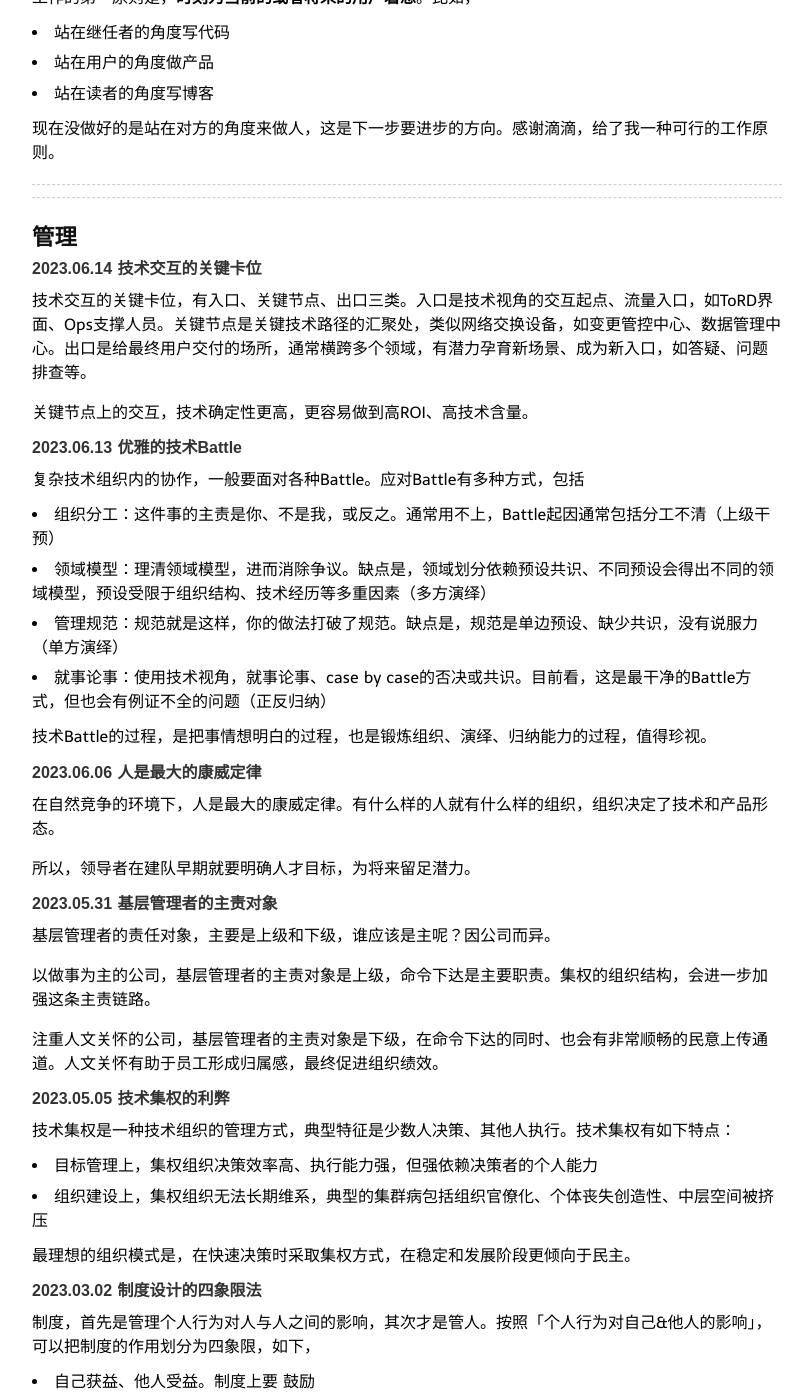
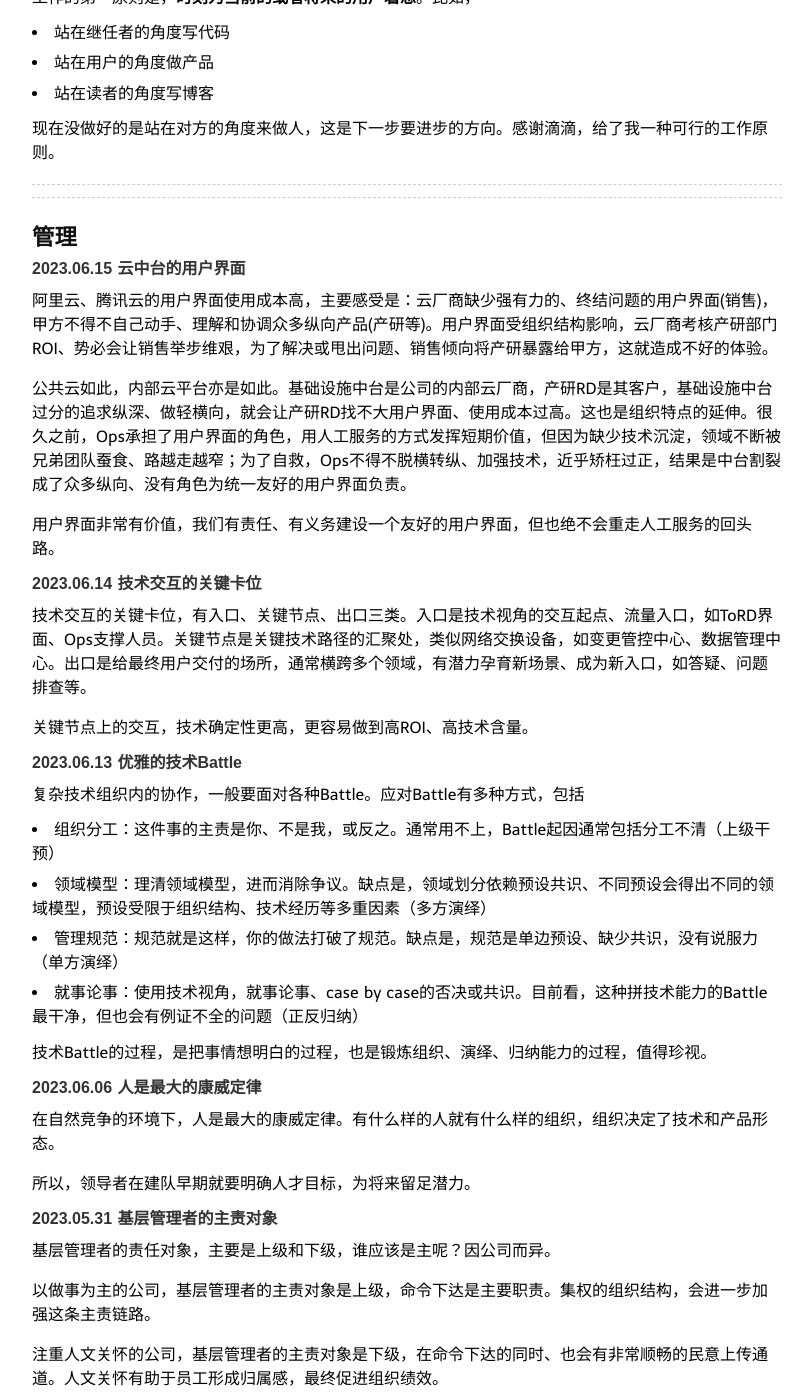
Before and after one commit to niean/niean.github.io, a Jekyll site: the page built from _posts/2020-03-15-op-tb.markdown, in a window 1280 px wide and 1400 px high, scrolled down 15393 px. Shown: the whole window, without its empty margins (233-1044 px from the left). Built offline with Jekyll 4.4.1, drawn with Linux system fonts in a browser that asks for light colours; comment, search, counter and statistics services are not loaded.

Commit message:
集中提交

```diff
--- a/_posts/2020-03-15-op-tb.markdown
+++ b/_posts/2020-03-15-op-tb.markdown
@@ -531,6 +531,14 @@ SRE个体习惯有差异，对小规范认知不一致，最后可能伤害到
 ------------------------------------------------------------------------------------------------------------
 
 ## 管理
+#### 2023.06.15 云中台的用户界面
+阿里云、腾讯云的用户界面使用成本高，主要感受是：云厂商缺少强有力的、终结问题的用户界面(销售)，甲方不得不自己动手、理解和协调众多纵向产品(产研等)。用户界面受组织结构影响，云厂商考核产研部门ROI、势必会让销售举步维艰，为了解决或甩出问题、销售倾向将产研暴露给甲方，这就造成不好的体验。
+
+公共云如此，内部云平台亦是如此。基础设施中台是公司的内部云厂商，产研RD是其客户，基础设施中台过分的追求纵深、做轻横向，就会让产研RD找不大用户界面、使用成本过高。这也是组织特点的延伸。很久之前，Ops承担了用户界面的角色，用人工服务的方式发挥短期价值，但因为缺少技术沉淀，领域不断被兄弟团队蚕食、路越走越窄；为了自救，Ops不得不脱横转纵、加强技术，近乎矫枉过正，结果是中台割裂成了众多纵向、没有角色为统一友好的用户界面负责。
+
+用户界面非常有价值，我们有责任、有义务建设一个友好的用户界面，但也绝不会重走人工服务的回头路。
+
+
 #### 2023.06.14 技术交互的关键卡位
 技术交互的关键卡位，有入口、关键节点、出口三类。入口是技术视角的交互起点、流量入口，如ToRD界面、Ops支撑人员。关键节点是关键技术路径的汇聚处，类似网络交换设备，如变更管控中心、数据管理中心。出口是给最终用户交付的场所，通常横跨多个领域，有潜力孕育新场景、成为新入口，如答疑、问题排查等。
 
@@ -543,7 +551,7 @@ SRE个体习惯有差异，对小规范认知不一致，最后可能伤害到
 - 组织分工：这件事的主责是你、不是我，或反之。通常用不上，Battle起因通常包括分工不清（上级干预）
 - 领域模型：理清领域模型，进而消除争议。缺点是，领域划分依赖预设共识、不同预设会得出不同的领域模型，预设受限于组织结构、技术经历等多重因素（多方演绎）
 - 管理规范：规范就是这样，你的做法打破了规范。缺点是，规范是单边预设、缺少共识，没有说服力（单方演绎）
-- 就事论事：使用技术视角，就事论事、case by case的否决或共识。目前看，这是最干净的Battle方式，但也会有例证不全的问题（正反归纳）
+- 就事论事：使用技术视角，就事论事、case by case的否决或共识。目前看，这种拼技术能力的Battle最干净，但也会有例证不全的问题（正反归纳）
 
 技术Battle的过程，是把事情想明白的过程，也是锻炼组织、演绎、归纳能力的过程，值得珍视。
 
```
